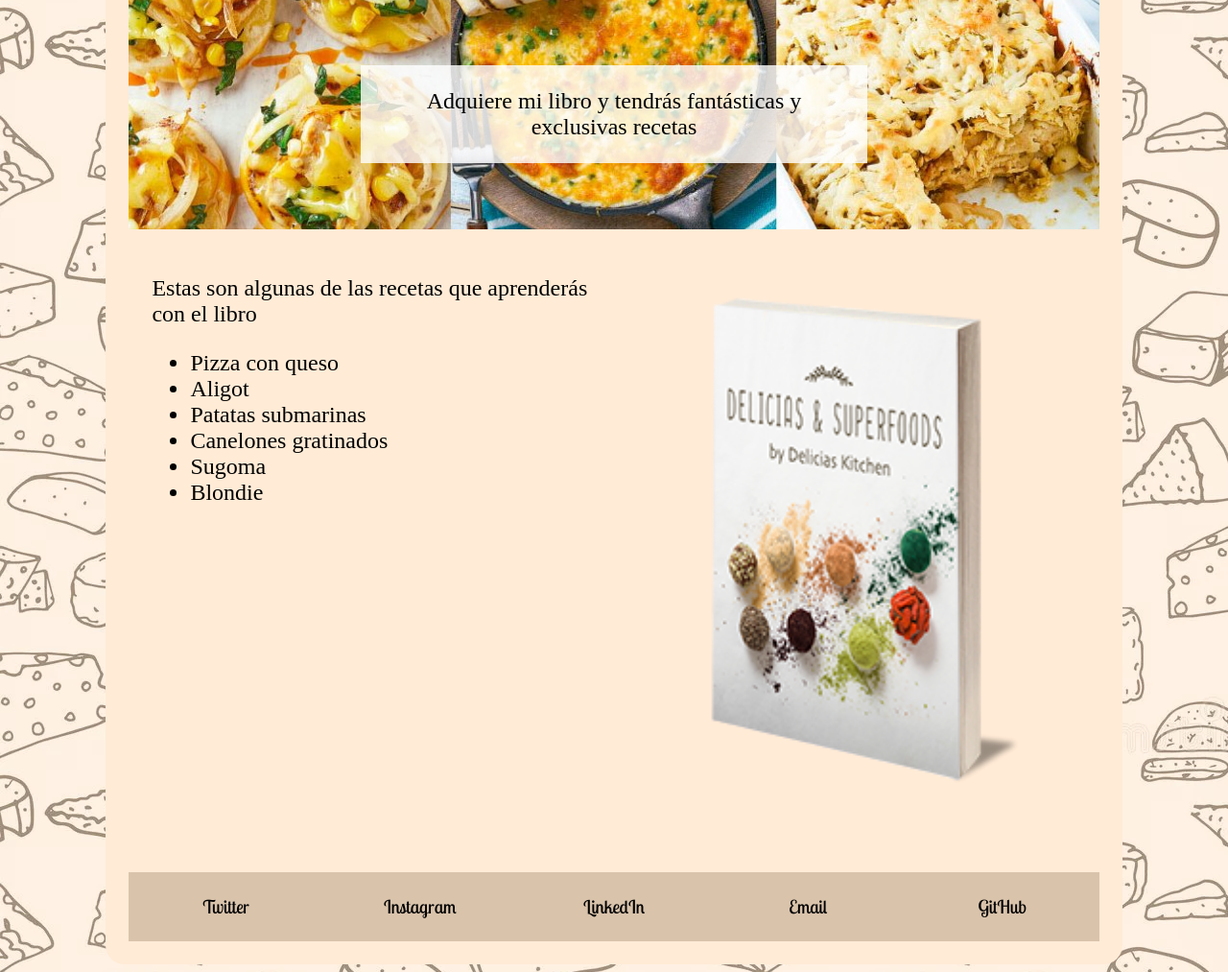
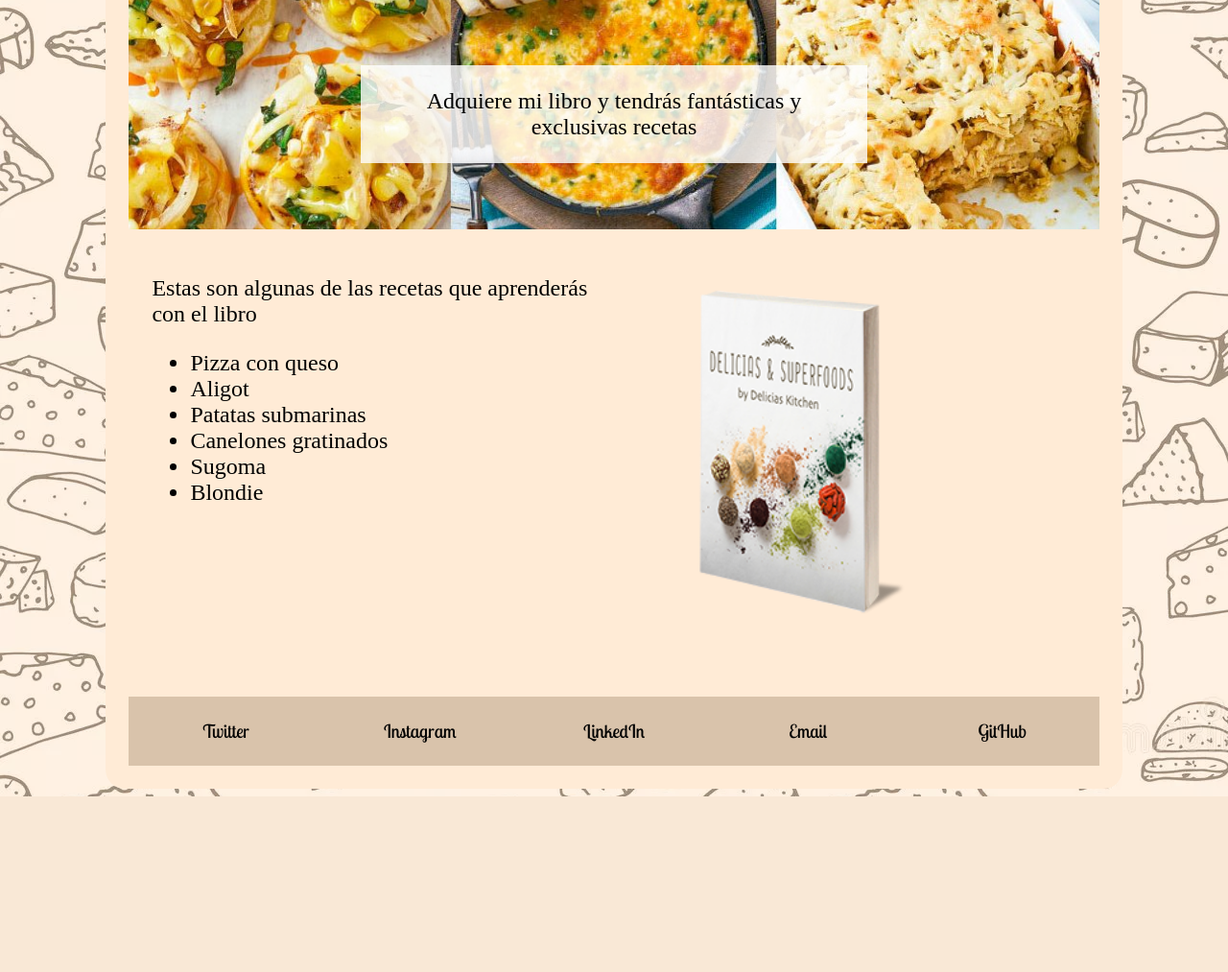
Before and after one commit to FranciscoMejias/M04Pages, a PHP site: page /cursos/curso.html in a window 1280 px wide. Shown: the part 445-1458 px from the top of the page at 96% size. After the commit the page ends 1275 px from the top, so only its background shows below. Run offline with PHP 8.4, Linux system fonts and the light colour scheme.

Commit message:
We need more Cheese

```diff
--- a/Mejias_Francisco_DAMr/css/curso.css
+++ b/Mejias_Francisco_DAMr/css/curso.css
@@ -35,6 +35,12 @@ main section article:nth-of-type(2), main section article:last-of-type {
     padding: 1em;
 }
 
-main section article:nth-of-type(2) {
+main section article:last-of-type {
+    max-width: 300px;
+}
 
+main section article:last-of-type figure {
+    width: 100%;
+    display: flex;
+    justify-content: center;
 }
```
